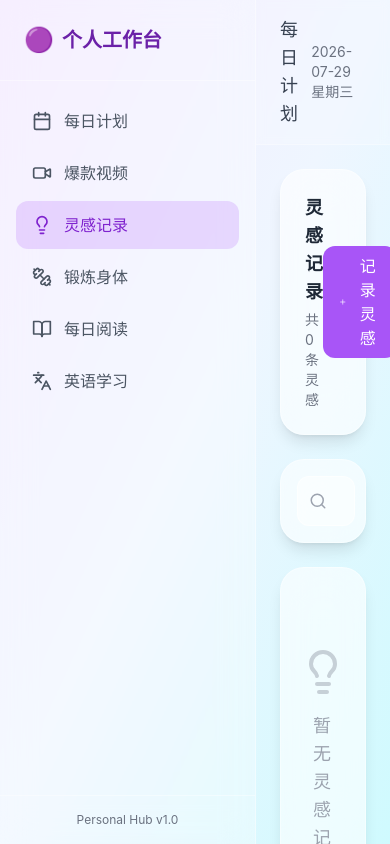
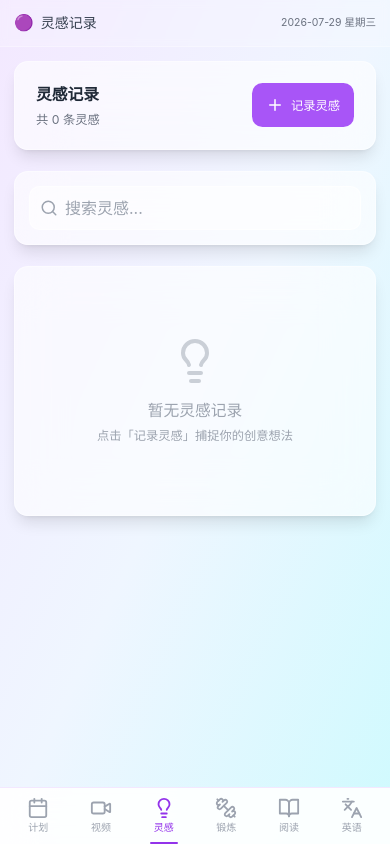
Before and after one commit to chenbeimo/personal-hub, a React (Vite) app: page /personal-hub/ideas in a window 390 px wide. Built offline with nearby package versions, Linux system fonts and the light colour scheme.

Commit message:
Add mobile responsive design and PWA support

```diff
--- a/package.json
+++ b/package.json
@@ -24,6 +24,7 @@
     "gh-pages": "^6.0.0",
     "postcss": "^8.4.40",
     "tailwindcss": "^3.4.0",
-    "vite": "^6.0.0"
+    "vite": "^6.0.0",
+    "vite-plugin-pwa": "^1.3.0"
   }
 }
--- a/src/components/DateHeader.jsx
+++ b/src/components/DateHeader.jsx
@@ -1,7 +1,19 @@
 import { useState, useEffect } from 'react';
+import { useLocation } from 'react-router-dom';
+
+const pageTitles = {
+  '/': '每日计划',
+  '/videos': '爆款视频',
+  '/ideas': '灵感记录',
+  '/exercise': '锻炼身体',
+  '/reading': '每日阅读',
+  '/english': '英语学习',
+};
 
 export default function DateHeader() {
   const [dateInfo, setDateInfo] = useState('');
+  const location = useLocation();
+  const pageTitle = pageTitles[location.pathname] || '个人工作台';
 
   useEffect(() => {
     const updateDate = () => {
@@ -15,16 +27,21 @@ export default function DateHeader() {
     };
 
     updateDate();
-    const timer = setInterval(updateDate, 60000); // Update every minute
+    const timer = setInterval(updateDate, 60000);
     return () => clearInterval(timer);
   }, []);
 
   return (
-    <header className="px-6 py-4 bg-white/20 backdrop-blur-sm border-b border-white/30">
+    <header className="px-4 md:px-6 py-3 md:py-4 bg-white/20 backdrop-blur-sm border-b border-white/30 sticky top-0 z-40">
       <div className="flex items-center justify-between">
-        <h2 className="text-lg font-medium text-gray-700">每日计划</h2>
-        <div className="flex items-center gap-4">
-          <span className="text-sm text-gray-500">{dateInfo}</span>
+        <div className="flex items-center gap-2">
+          <span className="md:hidden text-lg">🟣</span>
+          <h2 className="text-base md:text-lg font-medium text-gray-700">
+            {pageTitle}
+          </h2>
+        </div>
+        <div className="flex items-center gap-2">
+          <span className="text-xs md:text-sm text-gray-500">{dateInfo}</span>
         </div>
       </div>
     </header>
--- a/src/components/Layout.jsx
+++ b/src/components/Layout.jsx
@@ -1,13 +1,16 @@
 import { Outlet } from 'react-router-dom';
 import Sidebar from './Sidebar';
 import DateHeader from './DateHeader';
+import MobileNav from './MobileNav';
 
 export default function Layout() {
   return (
     <div className="min-h-screen bg-gradient-to-br from-purple-100 via-blue-50 to-cyan-100">
       <div className="flex h-screen overflow-hidden">
-        {/* Sidebar */}
-        <Sidebar />
+        {/* Sidebar - hidden on mobile */}
+        <div className="hidden md:block">
+          <Sidebar />
+        </div>
 
         {/* Main Content */}
         <div className="flex-1 flex flex-col overflow-hidden">
@@ -15,13 +18,16 @@ export default function Layout() {
           <DateHeader />
 
           {/* Page Content */}
-          <main className="flex-1 overflow-y-auto p-6">
+          <main className="flex-1 overflow-y-auto p-4 md:p-6 pb-20 md:pb-6">
             <div className="max-w-4xl mx-auto">
               <Outlet />
             </div>
           </main>
         </div>
       </div>
+
+      {/* Mobile Bottom Navigation */}
+      <MobileNav />
     </div>
   );
 }
--- /dev/null
+++ b/src/components/MobileNav.jsx
@@ -0,0 +1,56 @@
+import { NavLink } from 'react-router-dom';
+import {
+  Calendar,
+  Video,
+  Lightbulb,
+  Dumbbell,
+  BookOpen,
+  Languages,
+} from 'lucide-react';
+
+const navItems = [
+  { path: '/', icon: Calendar, label: '计划' },
+  { path: '/videos', icon: Video, label: '视频' },
+  { path: '/ideas', icon: Lightbulb, label: '灵感' },
+  { path: '/exercise', icon: Dumbbell, label: '锻炼' },
+  { path: '/reading', icon: BookOpen, label: '阅读' },
+  { path: '/english', icon: Languages, label: '英语' },
+];
+
+export default function MobileNav() {
+  return (
+    <nav className="md:hidden fixed bottom-0 left-0 right-0 bg-white/90 backdrop-blur-lg border-t border-purple-100 z-50 safe-area-bottom">
+      <div className="flex justify-around items-center h-16 px-2">
+        {navItems.map((item) => (
+          <NavLink
+            key={item.path}
+            to={item.path}
+            end={item.path === '/'}
+            className={({ isActive }) =>
+              `flex flex-col items-center justify-center w-full h-full transition-all duration-200 ${
+                isActive
+                  ? 'text-purple-600'
+                  : 'text-gray-400 hover:text-gray-600'
+              }`
+            }
+          >
+            {({ isActive }) => (
+              <>
+                <item.icon
+                  size={22}
+                  className={isActive ? 'text-purple-600' : ''}
+                />
+                <span className="text-[10px] mt-0.5 font-medium">
+                  {item.label}
+                </span>
+                {isActive && (
+                  <div className="absolute bottom-0 w-8 h-0.5 bg-purple-600 rounded-full" />
+                )}
+              </>
+            )}
+          </NavLink>
+        ))}
+      </div>
+    </nav>
+  );
+}
--- a/src/index.css
+++ b/src/index.css
@@ -13,6 +13,12 @@
     font-family: -apple-system, BlinkMacSystemFont, 'Segoe UI', Roboto, 'Helvetica Neue', Arial, sans-serif;
     -webkit-font-smoothing: antialiased;
     -moz-osx-font-smoothing: grayscale;
+    overflow-x: hidden;
+  }
+
+  /* Safe area for mobile devices */
+  .safe-area-bottom {
+    padding-bottom: env(safe-area-inset-bottom, 0px);
   }
 
   /* Custom scrollbar */
@@ -32,11 +38,38 @@
   ::-webkit-scrollbar-thumb:hover {
     background: rgba(147, 51, 234, 0.5);
   }
+
+  /* Mobile optimizations */
+  @media (max-width: 768px) {
+    html {
+      font-size: 14px;
+    }
+
+    /* Prevent horizontal scroll */
+    body {
+      overflow-x: hidden;
+    }
+
+    /* Better touch targets */
+    button, a, input, select, textarea {
+      min-height: 44px;
+      min-width: 44px;
+    }
+
+    /* Fix iOS input zoom */
+    input[type="text"],
+    input[type="url"],
+    input[type="number"],
+    select,
+    textarea {
+      font-size: 16px !important;
+    }
+  }
 }
 
 @layer components {
   .glass-card {
-    @apply bg-white/60 backdrop-blur-xl rounded-3xl shadow-lg border border-white/40;
+    @apply bg-white/60 backdrop-blur-xl rounded-2xl md:rounded-3xl shadow-lg border border-white/40;
   }
 
   .sidebar-item {
@@ -52,14 +85,61 @@
   }
 
   .btn-primary {
-    @apply bg-purple-500 hover:bg-purple-600 text-white px-4 py-2 rounded-xl transition-colors duration-200;
+    @apply bg-purple-500 hover:bg-purple-600 active:bg-purple-700 text-white px-4 py-2 rounded-xl transition-colors duration-200;
   }
 
   .btn-secondary {
-    @apply bg-white/60 hover:bg-white/80 text-purple-700 px-4 py-2 rounded-xl transition-colors duration-200 border border-purple-200;
+    @apply bg-white/60 hover:bg-white/80 active:bg-white/90 text-purple-700 px-4 py-2 rounded-xl transition-colors duration-200 border border-purple-200;
   }
 
   .input-field {
     @apply w-full px-4 py-3 bg-white/50 border border-white/60 rounded-xl focus:outline-none focus:ring-2 focus:ring-purple-400/50 focus:border-purple-400 transition-all duration-200;
   }
+
+  /* Mobile card styles */
+  @media (max-width: 768px) {
+    .glass-card {
+      @apply rounded-2xl p-3;
+    }
+
+    .btn-primary,
+    .btn-secondary {
+      @apply py-3 px-4 text-sm;
+    }
+
+    .input-field {
+      @apply py-3 text-base;
+    }
+  }
 }
+
+/* Animations */
+@keyframes fadeIn {
+  from {
+    opacity: 0;
+    transform: translateY(10px);
+  }
+  to {
+    opacity: 1;
+    transform: translateY(0);
+  }
+}
+
+@keyframes slideIn {
+  from {
+    opacity: 0;
+    transform: translateX(-20px);
+  }
+  to {
+    opacity: 1;
+    transform: translateX(0);
+  }
+}
+
+.animate-fade-in {
+  animation: fadeIn 0.3s ease-out;
+}
+
+.animate-slide-in {
+  animation: slideIn 0.3s ease-out;
+}
--- a/vite.config.js
+++ b/vite.config.js
@@ -1,7 +1,58 @@
 import { defineConfig } from 'vite'
 import react from '@vitejs/plugin-react'
+import { VitePWA } from 'vite-plugin-pwa'
 
 export default defineConfig({
-  plugins: [react()],
+  plugins: [
+    react(),
+    VitePWA({
+      registerType: 'autoUpdate',
+      includeAssets: ['favicon.svg', 'icons/*.png'],
+      manifest: {
+        name: '个人工作台 - Personal Hub',
+        short_name: '个人工作台',
+        description: '每日计划、习惯追踪、灵感记录、学习管理',
+        theme_color: '#a855f7',
+        background_color: '#f3e8ff',
+        display: 'standalone',
+        scope: '/personal-hub/',
+        start_url: '/personal-hub/',
+        orientation: 'portrait',
+        icons: [
+          {
+            src: 'icons/icon-192x192.png',
+            sizes: '192x192',
+            type: 'image/png',
+            purpose: 'any maskable'
+          },
+          {
+            src: 'icons/icon-512x512.png',
+            sizes: '512x512',
+            type: 'image/png',
+            purpose: 'any maskable'
+          }
+        ]
+      },
+      workbox: {
+        globPatterns: ['**/*.{js,css,html,svg,png,woff2}'],
+        runtimeCaching: [
+          {
+            urlPattern: /^https:\/\/fonts\.googleapis\.com\/.*/i,
+            handler: 'CacheFirst',
+            options: {
+              cacheName: 'google-fonts-cache',
+              expiration: {
+                maxEntries: 10,
+                maxAgeSeconds: 60 * 60 * 24 * 365
+              },
+              cacheableResponse: {
+                statuses: [0, 200]
+              }
+            }
+          }
+        ]
+      }
+    })
+  ],
   base: '/personal-hub/',
 })
```
Also changed, not shown: 1 other file (tests, documents, lock files or other folders).
